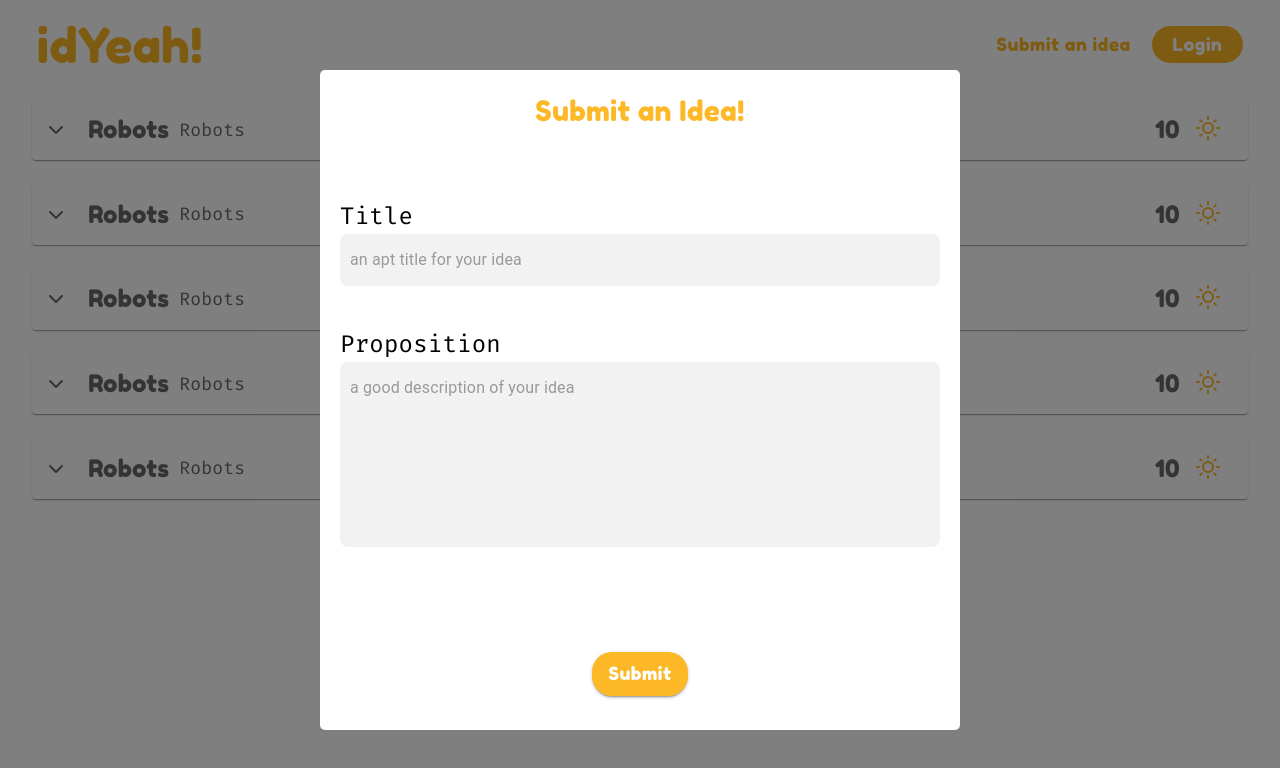
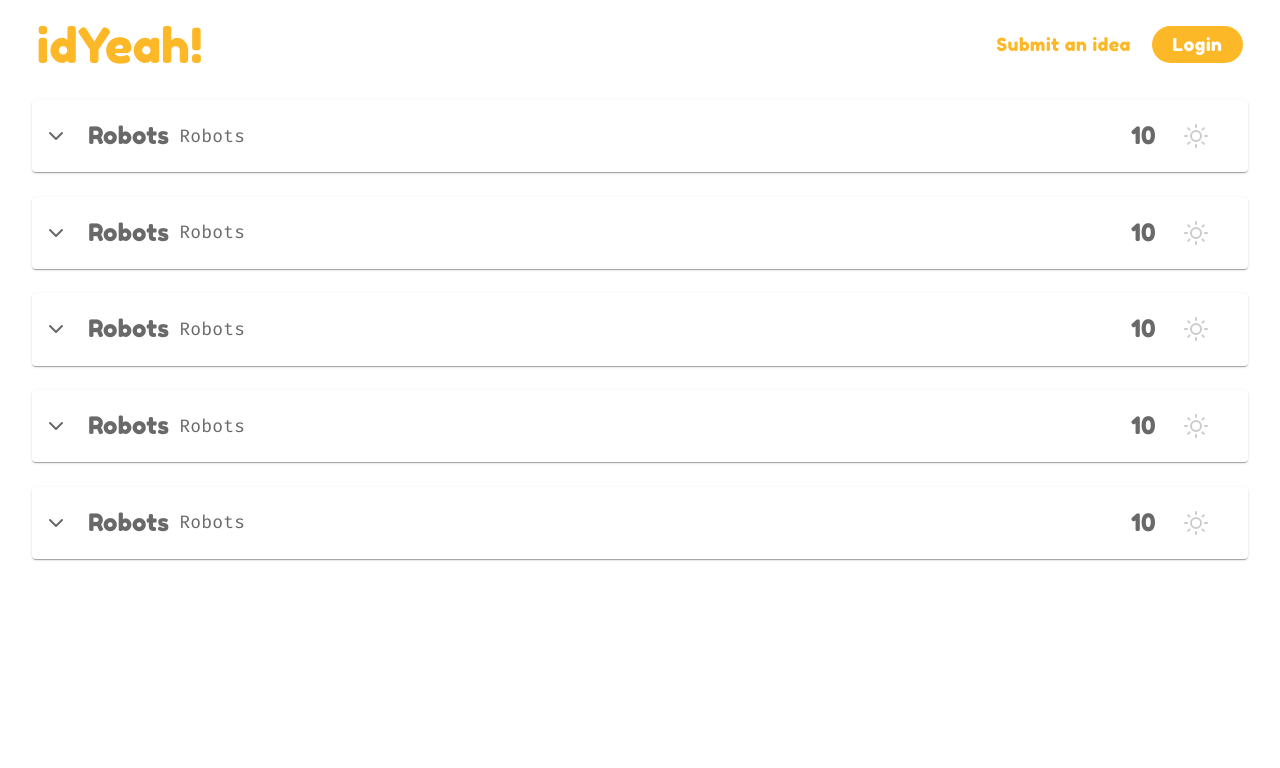
Before and after one commit to avinash-vk/idyeah, a React (Create React App) app: page / in a window 1280 px wide. Shown: the top 768 px of the page. Built offline with nearby package versions, Linux system fonts and the light colour scheme; no server answers.

Commit message:
added submission

```diff
--- a/src/components/Idea.js
+++ b/src/components/Idea.js
@@ -1,6 +1,6 @@
 import React,{useState} from 'react'
 import {
-    Card,Collapse,Grid, Typography
+    Card,Collapse,Grid, Typography, IconButton
 } from "@material-ui/core";
 import { makeStyles } from "@material-ui/core/styles";
 import {
@@ -8,6 +8,7 @@ import {
     ChevronDown,
     Sun
 } from "react-feather";
+import { useAuth } from '../firebase/provider'
 const useStyles = makeStyles((theme) => ({
     card:{
         padding:'1%',
@@ -44,6 +45,11 @@ const useStyles = makeStyles((theme) => ({
 const Idea = () => {
     const classes = useStyles();
     const [collapsed, setCollapsed] = useState(false);
+    const [voted,setVoted] = useState(false);
+    const { currentUser } = useAuth();
+    const handleVote = ()=>{
+        setVoted(!voted);
+    }
     return (
         <Card className={classes.card}>
             <Grid container direction="row" >
@@ -76,8 +82,8 @@ const Idea = () => {
                         10
                     </Typography>
                     </Grid>
-                    <Grid item style={{color:"#FDB827"}}>
-                        <Sun  />
+                    <Grid item>
+                       <IconButton  style={{color:voted?"#FDB827":currentUser?"#696969":"rgba(0,0,0,0.2)"}} onClick={handleVote} disableRipple={true} disableFocusRipple={true} disabled={currentUser?false:true}> <Sun  /> </IconButton>
                     </Grid>
                 </Grid>
             </Grid>
--- a/src/components/Modal.js
+++ b/src/components/Modal.js
@@ -1,7 +1,7 @@
 import React from 'react'
 import { Modal, Avatar, Typography, TextField, Dialog,DialogTitle, DialogActions, Button,Card,Grid} from '@material-ui/core';
 import { makeStyles } from '@material-ui/core/styles';
-
+import { FIRESTORE } from '../firebase/firestore';
 import { useAuth } from "../firebase/provider";
 
 const modalStyles = makeStyles((theme)=>({
@@ -82,7 +82,13 @@ const SubmitIdeaModal = ({open,handleClose}) => {
 
     const handleSubmit = async (e) => {
         e.preventDefault();
-
+        await FIRESTORE.addIdea({
+            title,
+            description,
+            author: currentUser ? currentUser.displayName: "Anonymous",
+            authorId: currentUser ? currentUser.uid : ""
+        });
+        handleClose();
     }
 
     return (
--- a/src/components/Navbar.js
+++ b/src/components/Navbar.js
@@ -66,8 +66,11 @@ const useStyles = makeStyles((theme) => ({
 
   const Navbar = () => {
     const classes = useStyles();
-    const { currentUser } = useAuth();
-    const [open, setOpen] = useState(true);
+    const { currentUser, logout, googleSignin } = useAuth();
+    const [open, setOpen] = useState(false);
+    const handleSumbitIdea = () => {
+      setOpen(true);
+    }
     return (
       <div className={classes.root}>
         <AppBar elevation={0} style={{
@@ -80,8 +83,11 @@ const useStyles = makeStyles((theme) => ({
             </Typography>
 
             <List className={classes.list}>
-                <Button disableFocusRipple={true} disableRipple={true} className={classes.whiteButton}>Submit an idea</Button>
-                <Button disableFocusRipple={true} disableRipple={true} className={classes.button}>Login</Button>
+                <Button onClick = {handleSumbitIdea} disableFocusRipple={true} disableRipple={true} className={classes.whiteButton}>Submit an idea</Button>
+                {
+                    currentUser? <Button onClick={logout} disableFocusRipple={true} disableRipple={true} className={classes.button}>Logout</Button>
+                    :<Button onClick={googleSignin} disableFocusRipple={true} disableRipple={true} className={classes.button}>Login</Button>
+                }
             </List>
           </Toolbar>
         </AppBar>
--- a/src/firebase/firestore.js
+++ b/src/firebase/firestore.js
@@ -2,7 +2,8 @@ import { db } from './';
 
 export const FIRESTORE = {
     addIdea: async (idea) => {
-        return await db.collection('ideas').add(idea);
+        let {id} = await db.collection('ideas').add(idea);
+        await db.collection('ideas').doc(id).update({id})
     },
     getIdeas: async () => {
         try{
```
